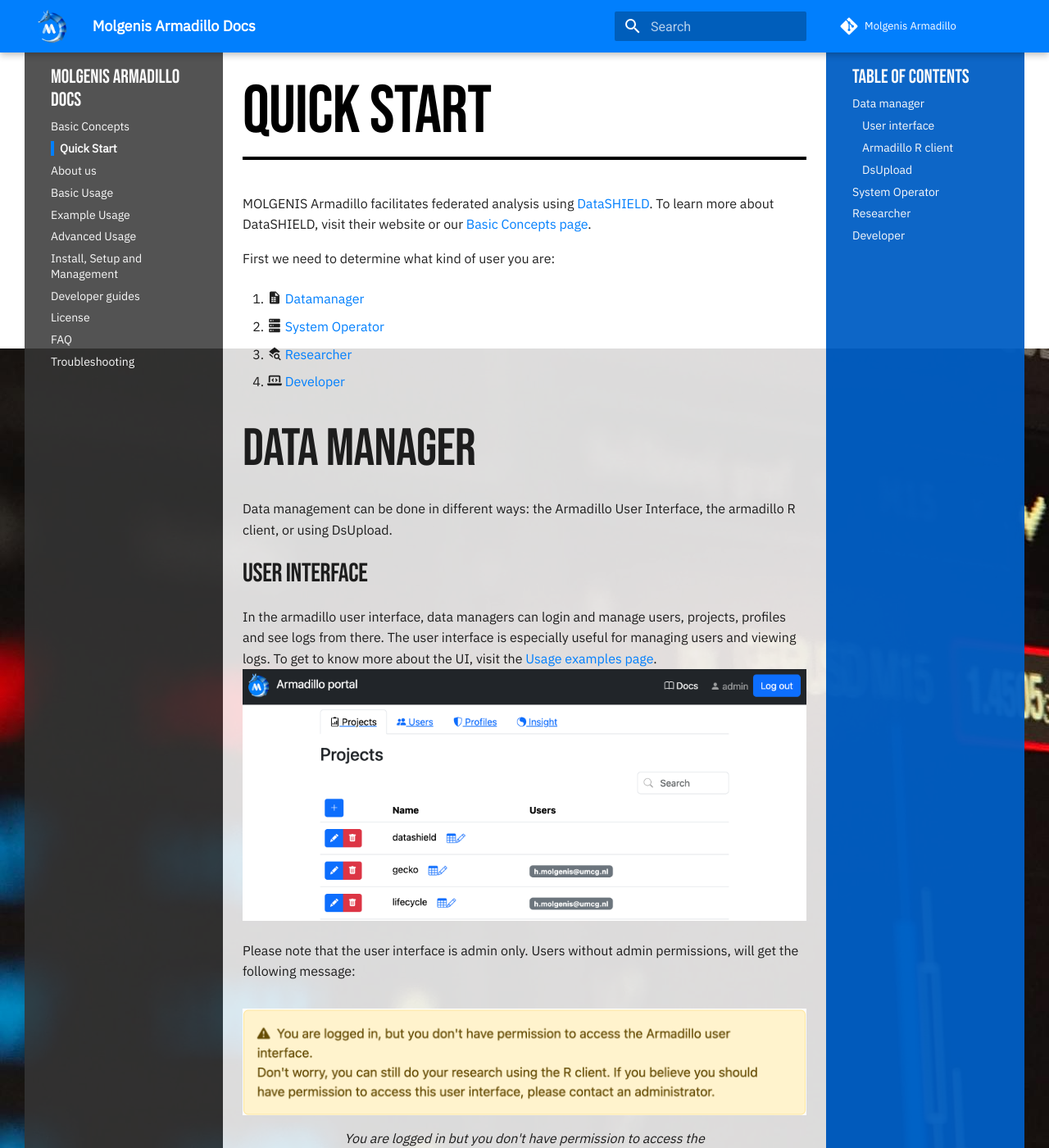
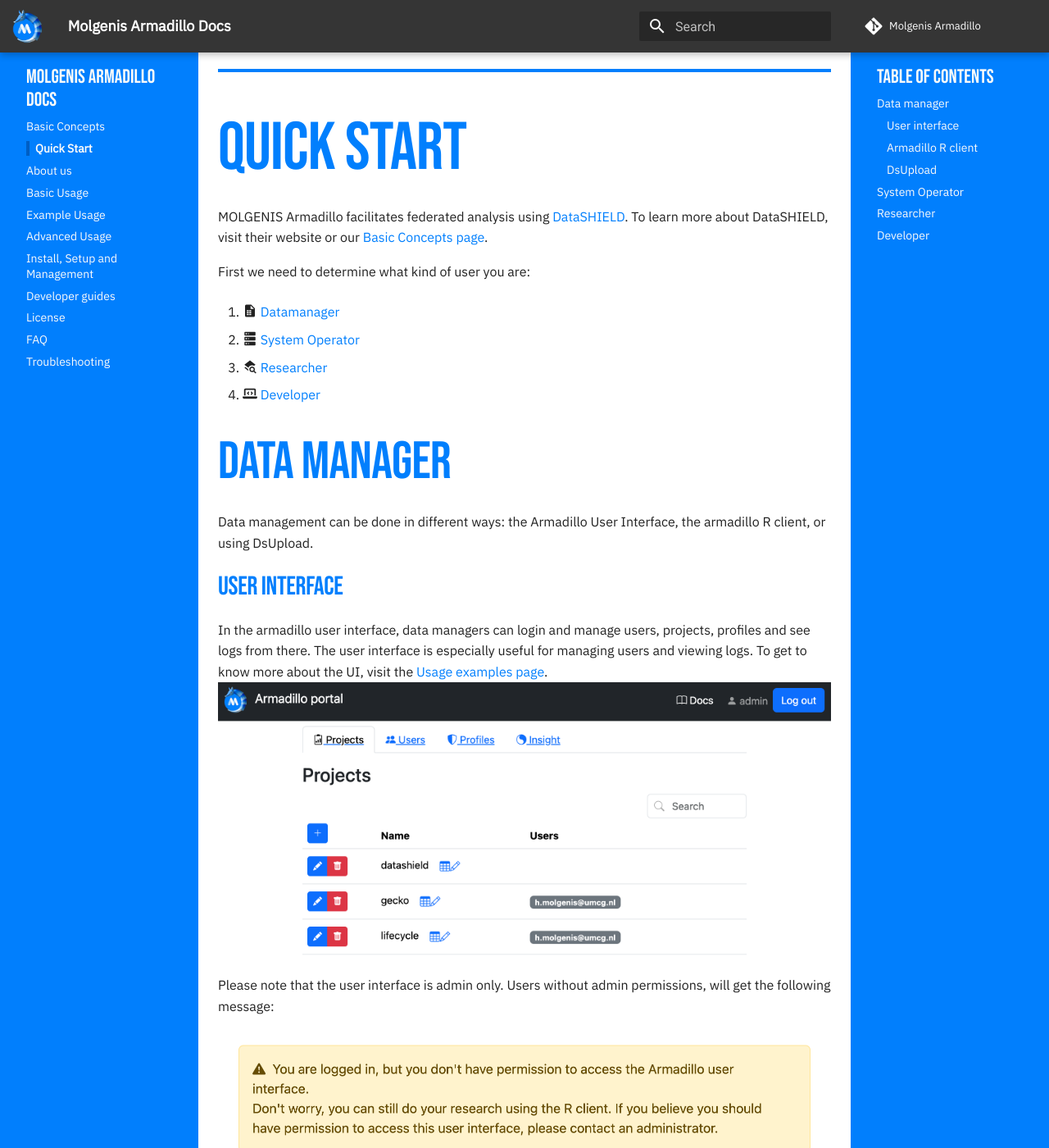
Before and after one commit to molgenis/molgenis-service-armadillo, an MkDocs documentation site: the page built from docs/pages/quick_start.md, in a window 1280 px wide and 1400 px high. Shown: the whole window at 82% size. Built offline with MkDocs 1.6.1 and Material for MkDocs 9.7.7, drawn with Linux system fonts in a browser that asks for light colours; comment, search, counter and statistics services are not loaded.

Commit message:
style: add option for simple css styling

```diff
--- /dev/null
+++ b/docs/css/simple.css
@@ -0,0 +1,171 @@
+/*Apply MOLGENIS Styleguide to docs theme*/
+/*Import fonts*/
+@import url('https://fonts.googleapis.com/css2?family=Bebas+Neue&family=IBM+Plex+Mono&family=IBM+Plex+Sans&display=swap');
+
+/* Container for main text*/
+body > div.md-container > main > div > div.md-content {
+    background-color: rgb(255, 255, 255);
+}
+
+/* Left menu colours*/
+body > div.md-container > main > div > div.md-sidebar.md-sidebar--primary{
+    color: #fafafa;
+    background-color: #017FFD;
+}
+
+/* Selected item left menu*/
+body > div.md-container > main > div > div.md-sidebar.md-sidebar > div > div > nav > ul > li.md-nav__item.md-nav__item--active > a {
+    border: transparent;
+    color: #fafafa;
+    border-left-color: #005EC4;
+    border-left-style: solid;
+    border-left-width: 4.5px;
+    font-weight: 700;
+}
+
+/* Padding for selected items in menus */
+body > div.md-container > main > div > div.md-sidebar.md-sidebar > div > div > nav > ul > li.md-nav__item.md-nav__item--active > a > span,
+body > div.md-container > main > div > div.md-sidebar.md-sidebar--secondary > div > div > nav > ul > li > a.md-nav__link--active > span,
+body > div.md-container > main > div > div.md-sidebar.md-sidebar--secondary > div > div > nav > ul > li > nav > ul > li > a.md-nav__link--active > span{
+    padding-left: 0.5em;
+}
+
+/* Label in menu*/
+body > div.md-container > main > div > div.md-sidebar.md-sidebar > div > div > nav > label {
+    background-color: inherit;
+    box-shadow: none;
+    font-family: "Bebas Neue", sans-serif;
+    font-weight: 400;
+    font-style: normal;
+    font-size: 1.7em;
+    line-height: normal;
+}
+
+/* Text colour of title in left menu*/
+body > div.md-container > main > div > div.md-sidebar.md-sidebar--primary > div > div > nav > label {
+    color: #fafafa;
+}
+
+/* Text colour of title in right menu*/
+body > div.md-container > main > div > div.md-sidebar.md-sidebar--secondary > div > div > nav > label {
+    color: #fafafa;
+}
+/* Styling right menu*/
+body > div.md-container > main > div > div.md-sidebar.md-sidebar--secondary {
+    background-color: #017FFD;
+    color: #fafafa;
+}
+
+/* Set active styling for right menu */
+body > div.md-container > main > div > div.md-sidebar.md-sidebar--secondary > div > div > nav > ul > li > a.md-nav__link--active,
+body > div.md-container > main > div > div.md-sidebar.md-sidebar--secondary > div > div > nav > ul > li > nav > ul > li > a.md-nav__link--active {
+    color: #D4ECFF;
+    border-left-color: #D4ECFF;
+    border-left-style: solid;
+    border-left-width: 4.5px;
+    font-weight: 700;
+}
+
+/* Menu styling */
+.md-sidebar {
+    padding: 0.8rem;
+    height: 100%;
+}
+
+/*Set font for all text*/
+body {
+    font-family: "IBM Plex Sans", sans-serif;
+    font-weight: 400;
+    font-size: 16px;
+    font-style: normal;
+}
+/*Set font and sizes for headings*/
+.md-typeset h1, h2, h3, h4 {
+    font-family: "Bebas Neue", sans-serif;
+    font-weight: 400;
+    font-style: normal;
+    color: #017FFD;
+}
+
+.md-typeset  h1 {
+    font-size: 82px;
+    border-top-color: #017FFD;
+    border-top-style: solid;
+    border-top-width: 4.5px;
+    padding-top: 0.5em;
+    margin-bottom: 0;
+}
+
+.md-typeset h2 {
+    font-size: 64px;
+    margin: 0;
+}
+
+.md-typeset h3 {
+    font-size: 32px;
+    margin: 0;
+}
+
+.md-typeset h4 {
+    font-size: 24px;
+    margin: 0;
+}
+
+.md-typeset h5 {
+    font-size: 16px;
+    font-weight: 700;
+    margin: 0;
+}
+
+.md-typeset h6 {
+    font-size: 14px;
+    font-weight: 700;
+    margin: 0;
+}
+
+/*Style blockquote as in styleguide*/
+blockquote {
+    font-size: 26px;
+    font-family: "IBM Plex Mono", sans-serif;
+    font-weight: 300;
+    font-style: italic;
+}
+
+/*Style code blocks*/
+.rst-content pre code {
+    font-size: 16px;
+}
+.rst-content code {
+    font-family: "IBM Plex Mono", sans-serif;
+}
+
+/* Top navbar*/
+body > header.md-header {
+    background-color: #353535;
+}
+
+.md-header__button.md-logo img {
+    height: 2.5em;
+}
+
+.md-typeset a {
+    color: #017FFD;
+}
+
+.md-main__inner {
+    max-width: 100%;
+}
+
+.md-grid {
+    max-width: 100%;
+    margin-left: 0;
+    margin-right: 0;
+}
+
+/* Top navbar*/
+body > header.md-header {
+    background-color: #353535;
+    /* this is a negative margin because if we set the top one to be 0, the right navbar stops
+    working properly with active links*/
+    margin-bottom: -1.5rem;
+}
--- a/mkdocs.yml
+++ b/mkdocs.yml
@@ -9,7 +9,7 @@
     - content.code.copy
     - content.tooltips
 extra_css:
-  - css/style.css
+  - css/simple.css
 nav:
   - "Basic Concepts": pages/basic_concepts.md
   - "Quick Start" : pages/quick_start.md
```
